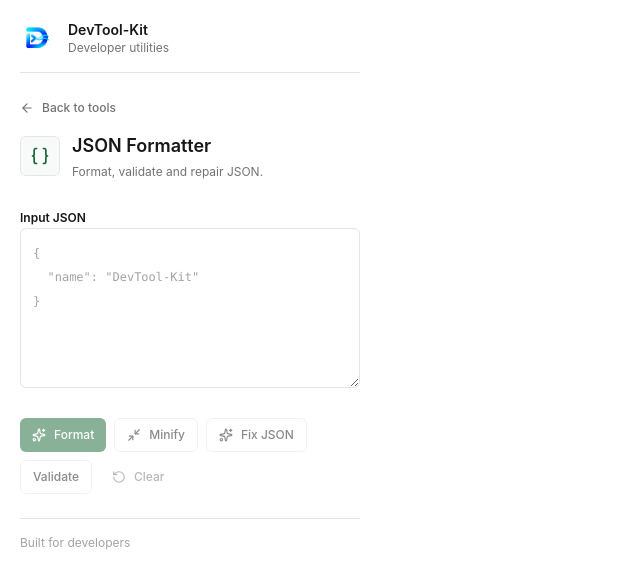
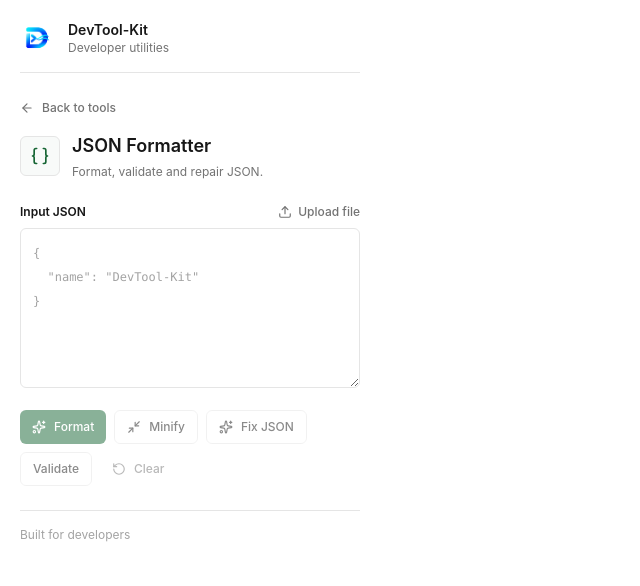
Before and after one commit to md-faizanahmad/devtool-kit, a React (Vite) app: page /#/json-formatter in a window 1280 px wide. Shown: the top 586 px of the page, without its empty margins (0-640 px from the left). Built offline with nearby package versions, Linux system fonts and the light colour scheme.

Commit message:
refactor: structure JSON formatter with semantic form

```diff
--- a/src/features/json-formatter/JsonFormatter.tsx
+++ b/src/features/json-formatter/JsonFormatter.tsx
@@ -7,12 +7,13 @@ import {
   Minimize2,
   RotateCcw,
   Sparkles,
+  Upload,
 } from 'lucide-react';
 
 import AppLayout from '@/components/layout/AppLayout';
-import { useJsonFormatter } from './hooks/useJsonFormatter';
 import ActionButton from '@/shared/ActionButton';
 import FeedbackMessage from '@/shared/FeedbackMessage';
+import { useJsonFormatter } from './hooks/useJsonFormatter';
 
 function JsonFormatter() {
   const {
@@ -28,6 +29,7 @@ function JsonFormatter() {
     validate,
     copy,
     clear,
+    uploadFile,
   } = useJsonFormatter();
 
   return (
@@ -56,14 +58,44 @@ function JsonFormatter() {
           </div>
         </header>
 
+        <form
+          onSubmit={(event) => event.preventDefault()}
+          className="space-y-4"
+        >
           {/* Input */}
           <section className="space-y-2">
+            <div className="flex items-center justify-between">
               <label
                 htmlFor="json-input"
                 className="text-xs font-semibold text-text-primary"
               >
                 Input JSON
               </label>
+
+              <label
+                htmlFor="json-file"
+                className="inline-flex cursor-pointer items-center gap-1.5 text-xs font-medium text-text-secondary transition-colors hover:text-primary"
+              >
+                <Upload size={14} />
+                Upload file
+              </label>
+
+              <input
+                id="json-file"
+                type="file"
+                accept=".json,application/json"
+                className="sr-only"
+                onChange={(event) => {
+                  const file = event.target.files?.[0];
+
+                  if (file) {
+                    void uploadFile(file);
+                  }
+
+                  event.target.value = '';
+                }}
+              />
+            </div>
 
             <textarea
               id="json-input"
@@ -78,6 +110,7 @@ function JsonFormatter() {
           {/* Actions */}
           <div className="flex flex-wrap gap-2">
             <ActionButton
+              type="button"
               variant="primary"
               icon={<Sparkles size={14} />}
               onClick={() => format('pretty')}
@@ -87,6 +120,7 @@ function JsonFormatter() {
             </ActionButton>
 
             <ActionButton
+              type="button"
               icon={<Minimize2 size={14} />}
               onClick={() => format('minify')}
               disabled={!input.trim()}
@@ -95,6 +129,7 @@ function JsonFormatter() {
             </ActionButton>
 
             <ActionButton
+              type="button"
               icon={<Sparkles size={14} />}
               onClick={repair}
               disabled={!input.trim()}
@@ -102,11 +137,16 @@ function JsonFormatter() {
               Fix JSON
             </ActionButton>
 
-          <ActionButton onClick={validate} disabled={!input.trim()}>
+            <ActionButton
+              type="button"
+              onClick={validate}
+              disabled={!input.trim()}
+            >
               Validate
             </ActionButton>
 
             <ActionButton
+              type="button"
               variant="ghost"
               icon={<RotateCcw size={14} />}
               onClick={clear}
@@ -115,6 +155,7 @@ function JsonFormatter() {
               Clear
             </ActionButton>
           </div>
+        </form>
 
         {/* Feedback */}
         {error && <FeedbackMessage variant="error">{error}</FeedbackMessage>}
@@ -137,6 +178,7 @@ function JsonFormatter() {
               </label>
 
               <ActionButton
+                type="button"
                 variant="ghost"
                 icon={copied ? <Check size={14} /> : <Copy size={14} />}
                 onClick={() => void copy()}
```
Lines whose indentation alone changed are shown as unchanged.
